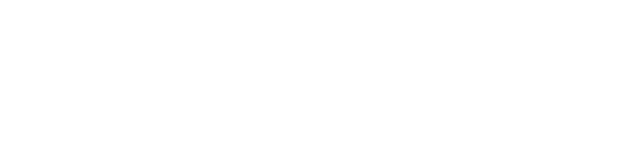
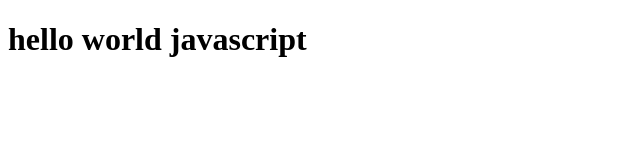
Before and after one commit to Fabio-Cristovao/aulas-js, a plain HTML site: page index.html in a window 1280 px wide. Shown: the whole page, without its empty margins (0-640 px from the left). Drawn offline with Linux system fonts and the light colour scheme.

Commit message:
js course start

```diff
--- a/index.html
+++ b/index.html
@@ -8,5 +8,7 @@
 </head>
 <body>
 
+    <h1>hello world javascript</h1>
+
 </body>
 </html>
```
